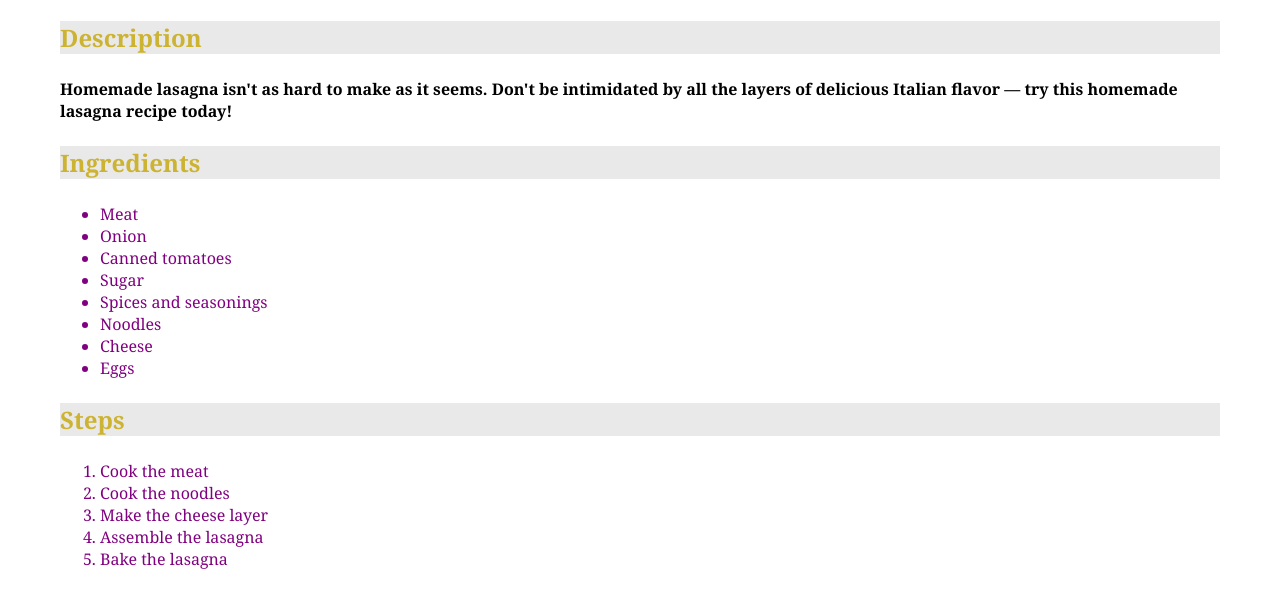
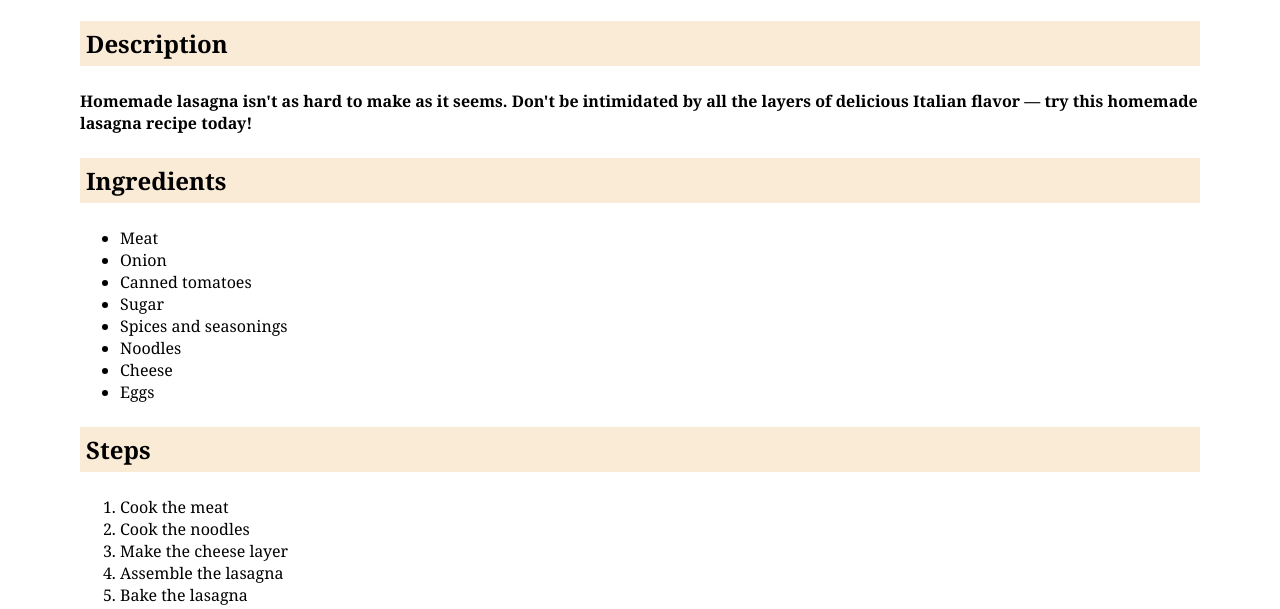
Before and after one commit to Ayman-Marghani/odin-recipes, a plain HTML site: page recipes/lasagna.html in a window 1280 px wide. Shown: the part 432-1041 px from the top of the page. Before the commit the page ends 1018 px from the top, so only its background shows below. Drawn offline with Linux system fonts and the light colour scheme.

Commit message:
Update colors of the content

```diff
--- a/recipes/lasagna.html
+++ b/recipes/lasagna.html
@@ -10,7 +10,7 @@
     <h1 class="heading">Lasagna</h1>
     <img id="lasagna-img" src="https://imagesvc.meredithcorp.io/v3/mm/image?url=https%3A%2F%2Fstatic.onecms.io%2Fwp-content%2Fuploads%2Fsites%2F43%2F2022%2F10%2F31%2FHomemade-Lasagna-lutzflcat-1x1-1-2000.jpg&q=60&c=sc&poi=auto&orient=true&h=512">
     <h3 class="subheading">Description</h3>
-    <p>Homemade lasagna isn't as hard to make as it seems. Don't be intimidated by all the layers of delicious Italian flavor — try this homemade lasagna recipe today!</p>
+    <p class="description">Homemade lasagna isn't as hard to make as it seems. Don't be intimidated by all the layers of delicious Italian flavor — try this homemade lasagna recipe today!</p>
     <h3 class="subheading">Ingredients</h3>
     <ul class="ingredients">
         <li>Meat</li>
--- a/style.css
+++ b/style.css
@@ -1,6 +1,6 @@
 body {
     font-family: Georgia, sans-serif;
-    margin: 16px 60px;
+    margin: 16px 80px;
 }
 
 .heading {
@@ -28,21 +28,17 @@ body {
 
 .recipe a {
     color: rgba(0, 0, 0, 0.929);
+    text-decoration: none;
 }
 
 .subheading {
+    padding: 6px;
     font-size: 24px;
-    color: rgb(205, 179, 50);
-    background-color: rgba(0, 0, 0, 0.088);
+    background-color: antiquewhite;
 }
 
-p {
+.description {
     font-weight: 600;
-}
-
-.ingredients,
-.steps {
-    color: purple;
 }
 
 img {
```
Also changed, not shown: recipes/baked-omelet.html (+1 -1 lines), recipes/french-toast.html (+1 -1 lines).
